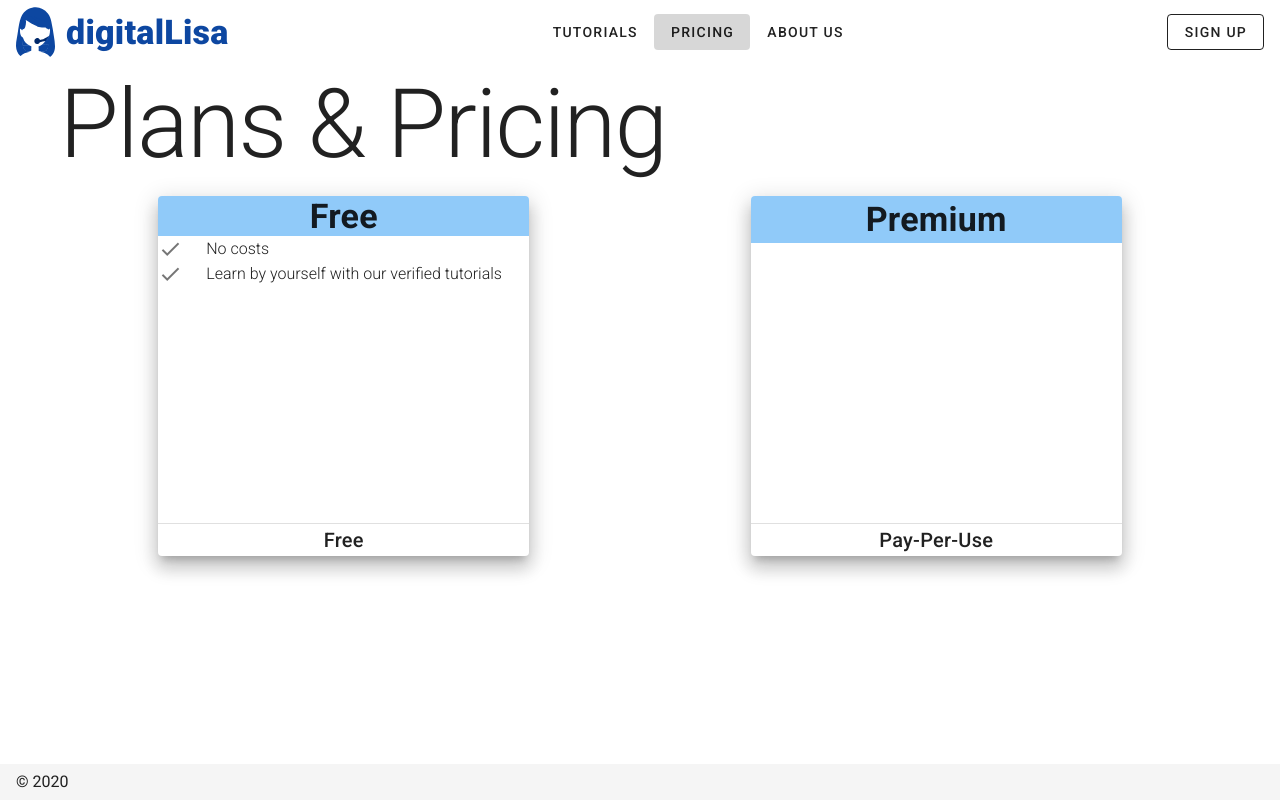
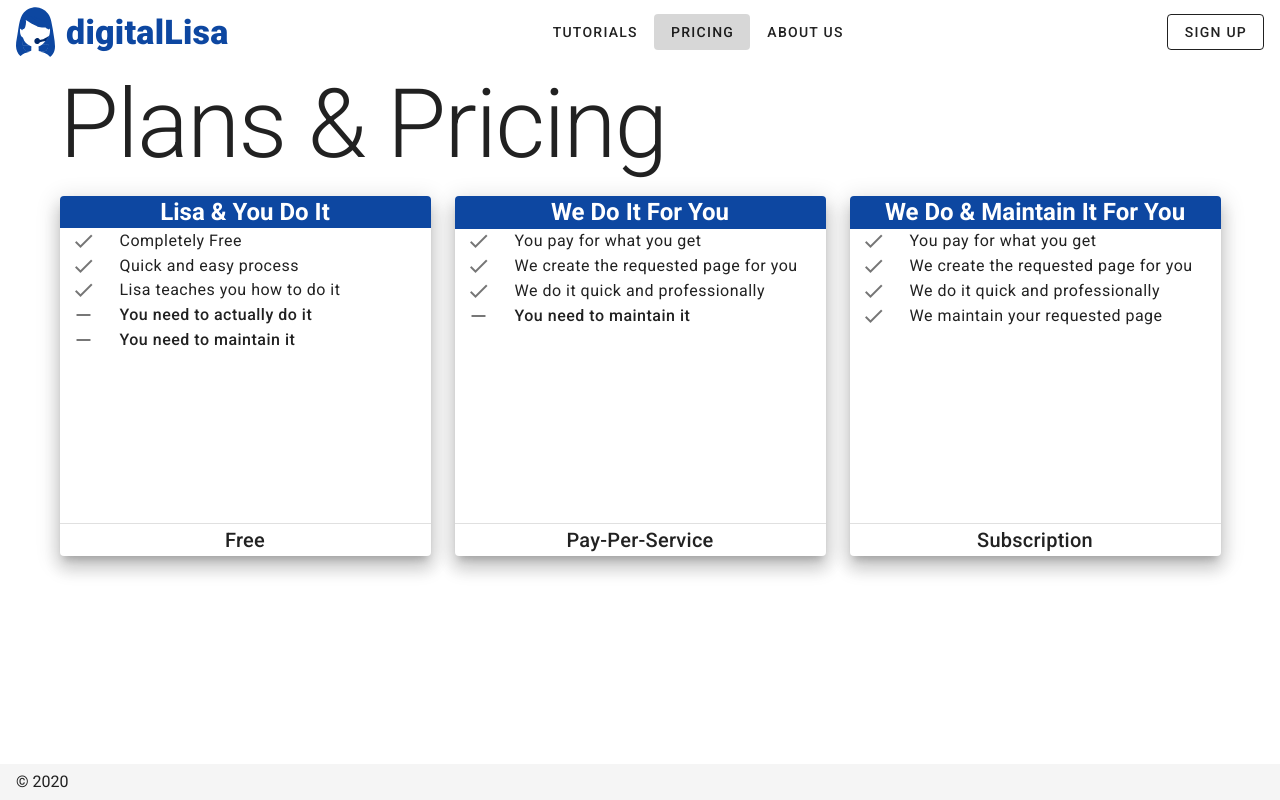
Before and after one commit to digitallisa/digitallisa, a Nuxt app: page /pricing in a window 1280 px wide. Built offline with nearby package versions, Linux system fonts and the light colour scheme.

Commit message:
Ready for video

```diff
--- a/components/chatBot/chatBody.vue
+++ b/components/chatBot/chatBody.vue
@@ -1,8 +1,12 @@
 <template>
   <v-container ref="chat" class="custom-color">
-    <v-row v-for="(request, requestIndex) in chatRequests" :key="requestIndex">
+    <v-row
+      v-for="(request, requestIndex) in chatRequests"
+      :key="requestIndex"
+      dense
+    >
       <v-col>
-        <v-row dense>
+        <v-row no-gutters>
           <v-col>
             <chat-request
               v-if="request.question !== null"
@@ -85,8 +89,16 @@ export default {
           answered: false
         },
         {
+          question: 'Alright, that is no problem! I can help you with that 😊',
+          answers: []
+        },
+        {
           question:
-            'Alright, that is no problem! Lets create one together :) A Google My Business Entry helps you to be listed in the Google search engine if someone searches for your business. It would also show your current opening times, address, telephone number etc. That helps you to communicate your current business terms like opening times to your customers. Especially due to the Corona crisis people are unsure whether local business are open or not. ',
+            'A Google My Business Entry helps you to be listed in the Google search engine if someone searches for your business. It would also show your current opening times, address, telephone number etc. That helps you to communicate your current business terms like opening times to your customers. Especially due to the Corona crisis people are unsure whether local business are open or not.',
+          answers: []
+        },
+        {
+          question: 'Do you want to create one?',
           answers: [
             {
               text: 'Yes',
@@ -104,11 +116,11 @@ export default {
           answers: [
             {
               text: 'Continue chatting :-)',
-              chosen: true
+              chosen: false
             },
             {
               text: 'Do it now!',
-              chosen: false,
+              chosen: true,
               link: '/services/choice'
             }
           ],
--- a/components/pricing/pricingCard.vue
+++ b/components/pricing/pricingCard.vue
@@ -1,23 +1,43 @@
 <template>
   <v-card class="d-flex flex-column" elevation="12" height="45vh" width="30vw">
-    <v-sheet class="blue lighten-3" height="60px" width="100%">
+    <v-sheet class="blue darken-4" height="60px" width="100%">
       <v-container class="pa-0 fill-height" fluid>
         <v-row justify="center" align="center" no-gutters>
           <v-col cols="auto">
-            <div class="display-1 font-weight-bold">
+            <div class="headline font-weight-bold white--text">
               {{ plan.title }}
             </div>
           </v-col>
         </v-row>
       </v-container>
     </v-sheet>
-    <div v-for="(keyPoint, kPIndex) in plan.keyPoints" :key="kPIndex" cols="12">
+    <div
+      v-for="(proPoint, proIndex) in plan.proPoints"
+      :key="proIndex"
+      cols="12"
+      class="ml-3"
+    >
       <v-row align="end">
         <v-col cols="auto">
           <v-icon>mdi-check</v-icon>
         </v-col>
-        <v-col class="font-weight-light" cols="auto">
-          {{ keyPoint }}
+        <v-col class="font-weight-regular body-1" cols="auto">
+          {{ proPoint }}
+        </v-col>
+      </v-row>
+    </div>
+    <div
+      v-for="(contraPoint, contraIndex) in plan.contraPoints"
+      :key="contraIndex"
+      cols="12"
+      class="ml-3"
+    >
+      <v-row align="end">
+        <v-col cols="auto">
+          <v-icon>mdi-minus</v-icon>
+        </v-col>
+        <v-col class="font-weight-medium body-1" cols="auto">
+          {{ contraPoint }}
         </v-col>
       </v-row>
     </div>
--- a/components/services/choice/serviceCard.vue
+++ b/components/services/choice/serviceCard.vue
@@ -23,7 +23,7 @@
         <v-col cols="3">
           <v-row>
             <v-col>
-              <v-btn text>
+              <v-btn text :to="service.link" nuxt>
                 Start Tutorial Now
                 <v-icon right>mdi-arrow-right</v-icon>
               </v-btn>
--- a/pages/pricing.vue
+++ b/pages/pricing.vue
@@ -25,17 +25,38 @@ export default {
     return {
       plans: [
         {
-          title: 'Free',
-          keyPoints: [
-            'No costs',
-            'Learn by yourself with our verified tutorials'
+          title: 'Lisa & You Do It',
+          proPoints: [
+            'Completely Free',
+            'Quick and easy process',
+            'Lisa teaches you how to do it'
+          ],
+          contraPoints: [
+            'You need to actually do it',
+            'You need to maintain it'
           ],
           priceTitle: 'Free'
         },
         {
-          title: 'Premium',
-          keyPoints: [],
-          priceTitle: 'Pay-Per-Use'
+          title: 'We Do It For You',
+          proPoints: [
+            'You pay for what you get',
+            'We create the requested page for you',
+            'We do it quick and professionally'
+          ],
+          contraPoints: ['You need to maintain it'],
+          priceTitle: 'Pay-Per-Service'
+        },
+        {
+          title: 'We Do & Maintain It For You',
+          proPoints: [
+            'You pay for what you get',
+            'We create the requested page for you',
+            'We do it quick and professionally',
+            'We maintain your requested page'
+          ],
+          contraPoints: [],
+          priceTitle: 'Subscription'
         }
       ]
     }
--- a/pages/services/choice.vue
+++ b/pages/services/choice.vue
@@ -65,11 +65,11 @@ export default {
     chosenServices: [],
     services: [
       {
-        title: 'Google Business',
+        title: 'Google My Business Entry',
         subtitle: 'Set-up Google Business Account'
       },
       {
-        title: 'Facebook',
+        title: 'Facebook Page',
         subtitle: 'Set-up Facebook'
       }
     ]
@@ -87,6 +87,7 @@ export default {
     serviceChosen() {
       this.chosenServices.push({
         title: 'Google Business',
+        link: '/tutorials/googlebusiness',
         price: 50
       })
     }
```
